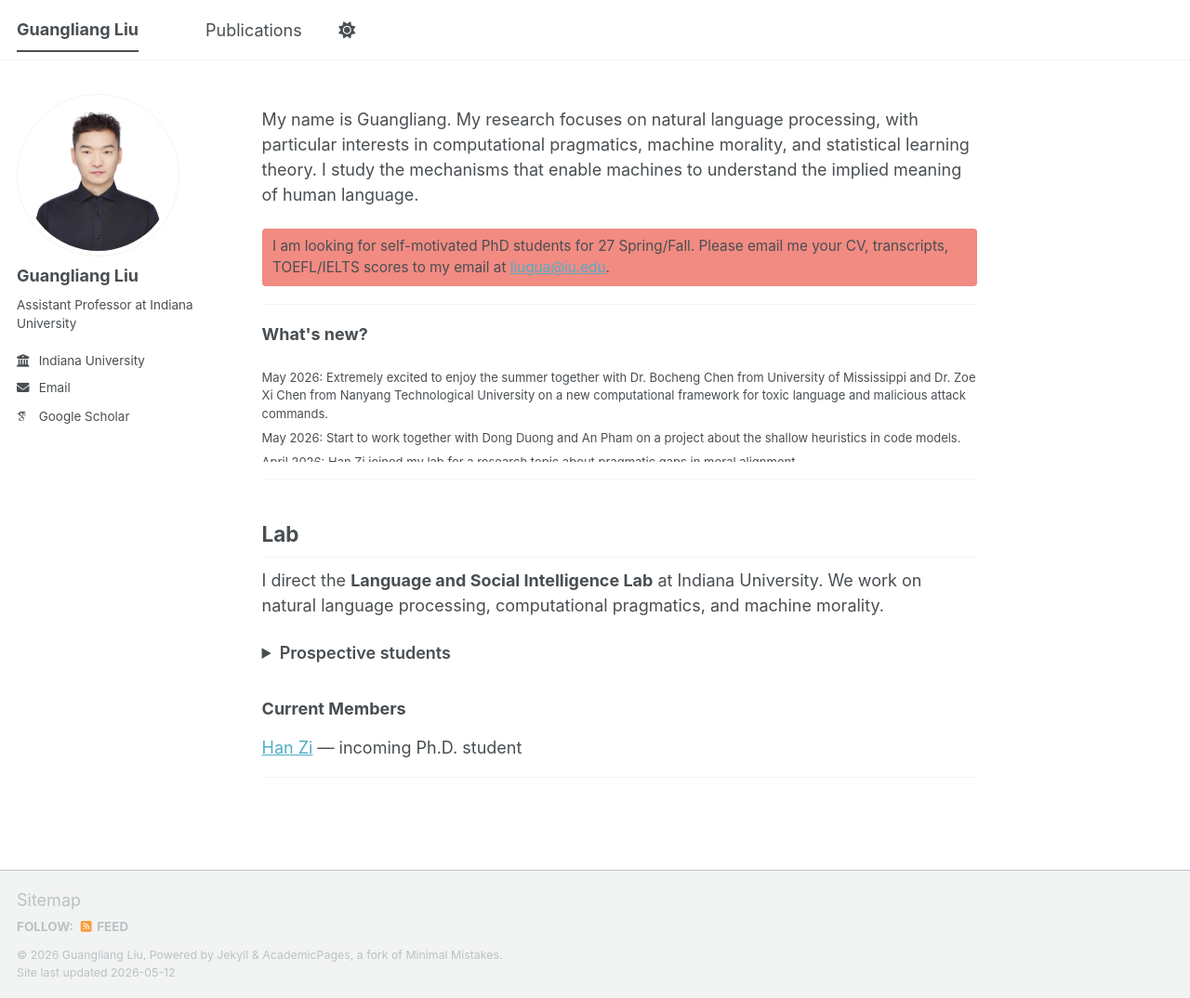
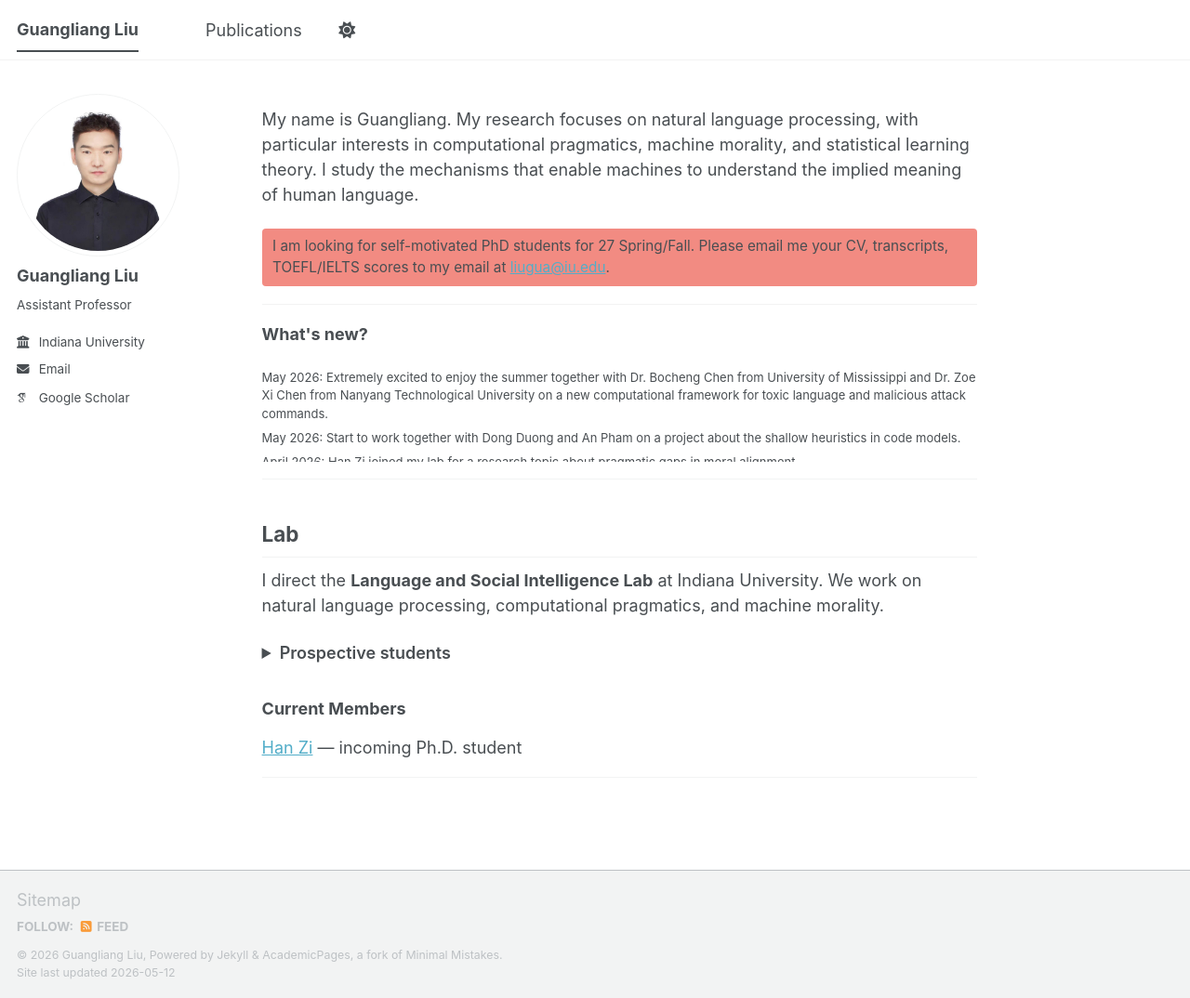
Before and after one commit to guangliang-nlp/guangliang-nlp.github.io, a Jekyll site: the page built from about.md, in a window 1280 px wide and 1074 px high. Shown: the whole window at 93% size. Built offline with Jekyll 4.4.1, drawn with Linux system fonts in a browser that asks for light colours; some web fonts are replaced; a script bundle is joined from its source files by our own code; library files that are not in the unit come from our copies.

Commit message:
Update _config.yml

```diff
--- a/_config.yml
+++ b/_config.yml
@@ -26,7 +26,7 @@ author:
   avatar           : "your-photo.jpg"
   name             : "Guangliang Liu"
   pronouns         : # example: "she/her"
-  bio              : "Assistant Professor at Indiana University"
+  bio              : "Assistant Professor"
   #location         : ""
   employer         : "Indiana University"
   uri              : # URL
```
